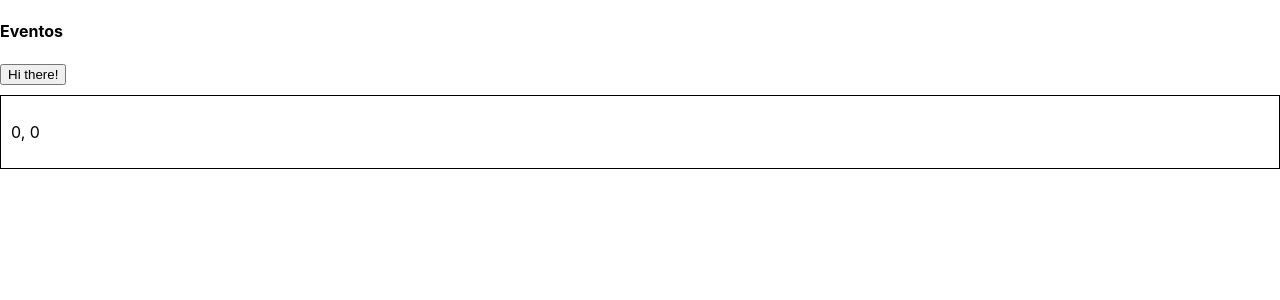
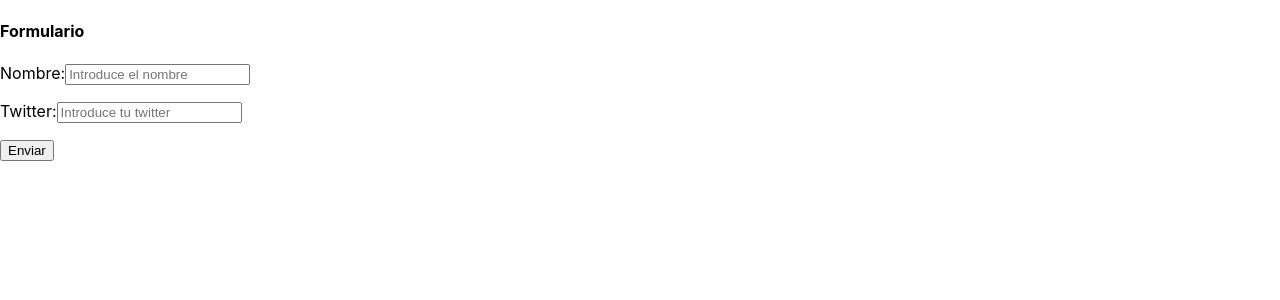
Before and after one commit to jimmy404/REACT-Udemy-Course, a React (Create React App) app: page / in a window 1280 px wide. Shown: the top 300 px of the page. Built offline with nearby package versions, Linux system fonts and the light colour scheme.

Commit message:
Adding import form in App.js

```diff
--- a/src/App.js
+++ b/src/App.js
@@ -1,11 +1,11 @@
-import React, { Component } from 'react'
-import Events from './sections/events'
+import React, { Component } from 'react';
+import Forms from './sections/forms';
 
 class App extends Component {
   render() {
     return(
       <div className="App">
-        <Events />
+        <Forms />
       </div>
     )
   }
```
